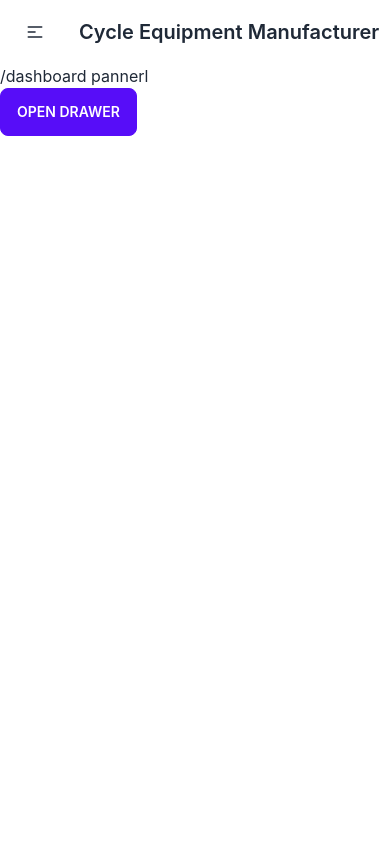
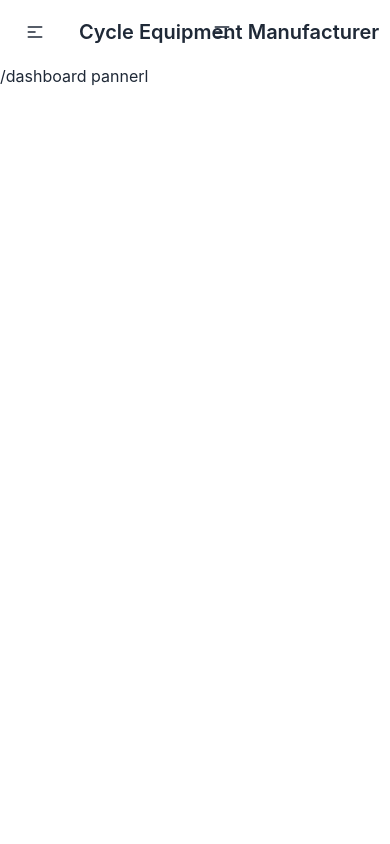
Before and after one commit to ab-siddiq/react-manufacturer-client, a React (Create React App) app: page /dashboard in a window 390 px wide. Shown: the top 844 px of the page. Built offline with nearby package versions, Linux system fonts and the light colour scheme; no server answers.

Commit message:
add sidebar drawer

```diff
--- a/src/Header/Header.js
+++ b/src/Header/Header.js
@@ -67,6 +67,28 @@ const Header = () => {
           Cycle Equipment Manufacturer
         </Link>
       </div>
+      <div className="navbar-start">
+        <label
+          tabIndex="1"
+          for="sidebar-drawer"
+          className="btn btn-ghost lg:hidden"
+        >
+          <svg
+            xmlns="http://www.w3.org/2000/svg"
+            className="h-5 w-5"
+            fill="none"
+            viewBox="0 0 24 24"
+            stroke="currentColor"
+          >
+            <path
+              strokeLinecap="round"
+              strokeLinejoin="round"
+              strokeWidth="2"
+              d="M4 6h16M4 12h8m-8 6h16"
+            />
+          </svg>
+        </label>
+      </div>
       <div className="navbar-center hidden lg:flex">
         <ul className="menu menu-horizontal p-0">{menuItem}</ul>
       </div>
--- a/src/Pages/DashBoard/DashBoard.js
+++ b/src/Pages/DashBoard/DashBoard.js
@@ -4,19 +4,13 @@ import { Link, Outlet, Route, Routes } from "react-router-dom";
 const DashBoard = () => {
   return (
     <div class="drawer drawer-mobile">
-      <input id="my-drawer-2" type="checkbox" class="drawer-toggle" />
+      <input id="sidebar-drawer" type="checkbox" class="drawer-toggle" />
       <div class="drawer-content ">
         {/* <!-- Page content here --> */}
         <Outlet></Outlet>
-        <label
-          for="my-drawer-2"
-          class="btn btn-primary drawer-button lg:hidden"
-        >
-          Open drawer
-        </label>
       </div>
       <div class="drawer-side">
-        <label for="my-drawer-2" class="drawer-overlay"></label>
+        <label for="sidebar-drawer" class="drawer-overlay"></label>
         <ul class="menu p-4 overflow-y-auto w-80 bg-base-100 text-base-content">
           {/* <!-- Sidebar content here --> */}
           <li>
```
